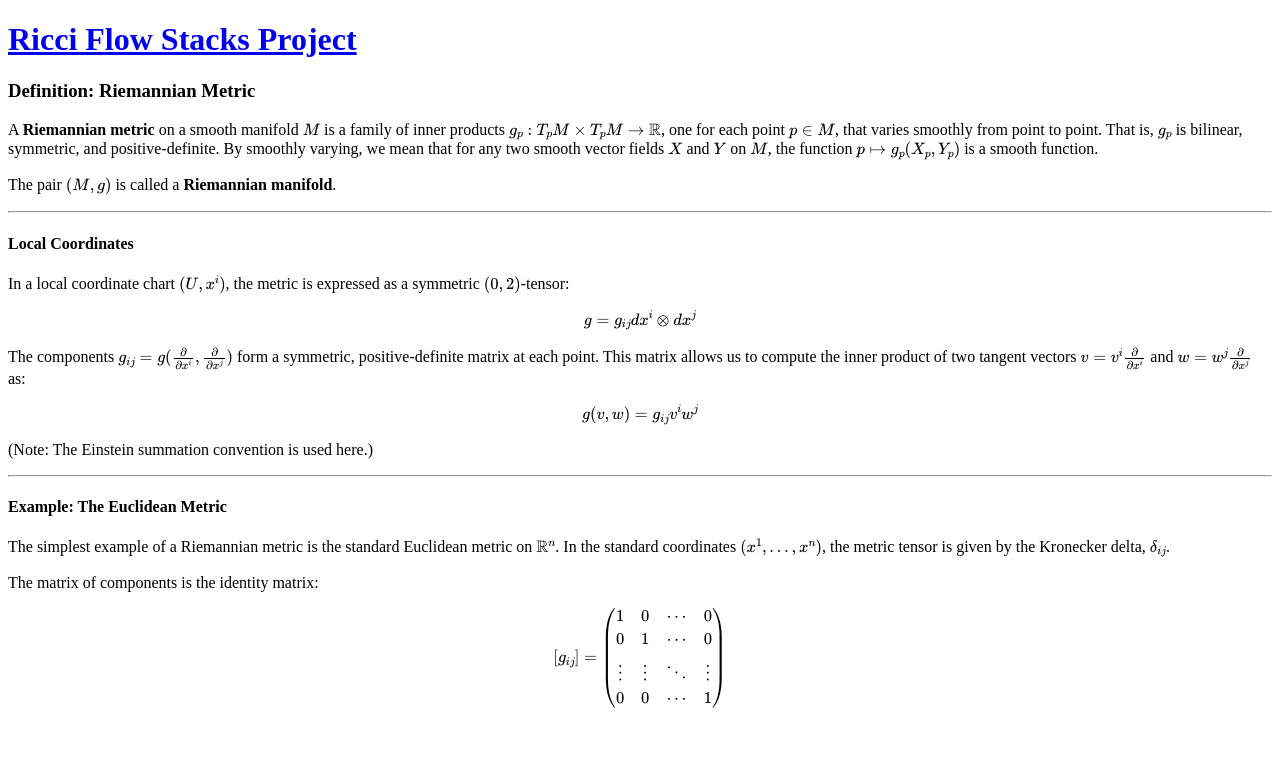
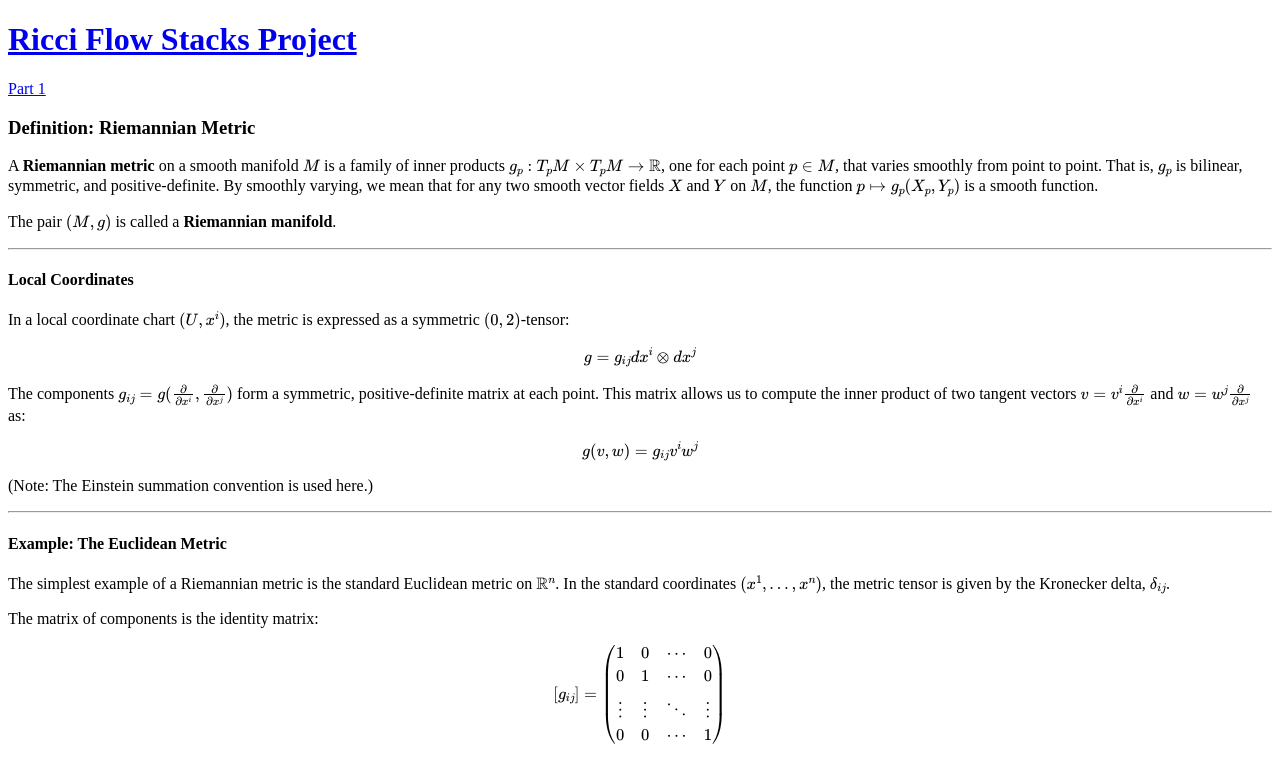
Before and after one commit to bennett-chow/ricciflow.org, a Jekyll site: the page built from part-1-foundations/riemannian-metric.md, in a window 1280 px wide. Shown: the top 783 px of the page. Built offline with Jekyll 4.4.1, drawn with Linux system fonts in a browser that asks for light colours.

Commit message:
Update riemannian-metric.md

```diff
--- a/part-1-foundations/riemannian-metric.md
+++ b/part-1-foundations/riemannian-metric.md
@@ -4,6 +4,8 @@ title: Riemannian Metric
 part: 1
 chapter: 1
 ---
+
+<a href="https://ricciflow.org/part-1-foundations">Part 1</a>
 
 ### Definition: Riemannian Metric
 
```
